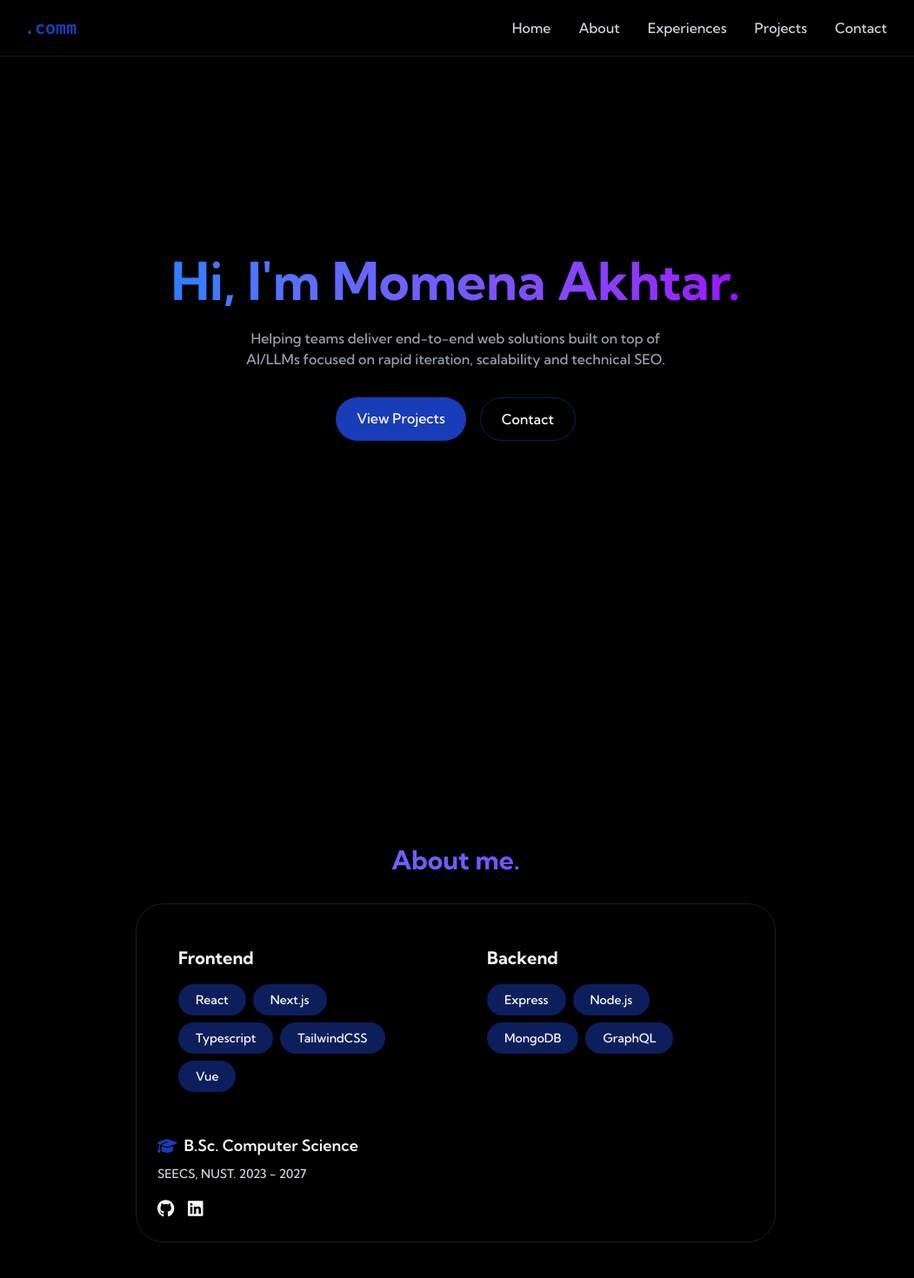
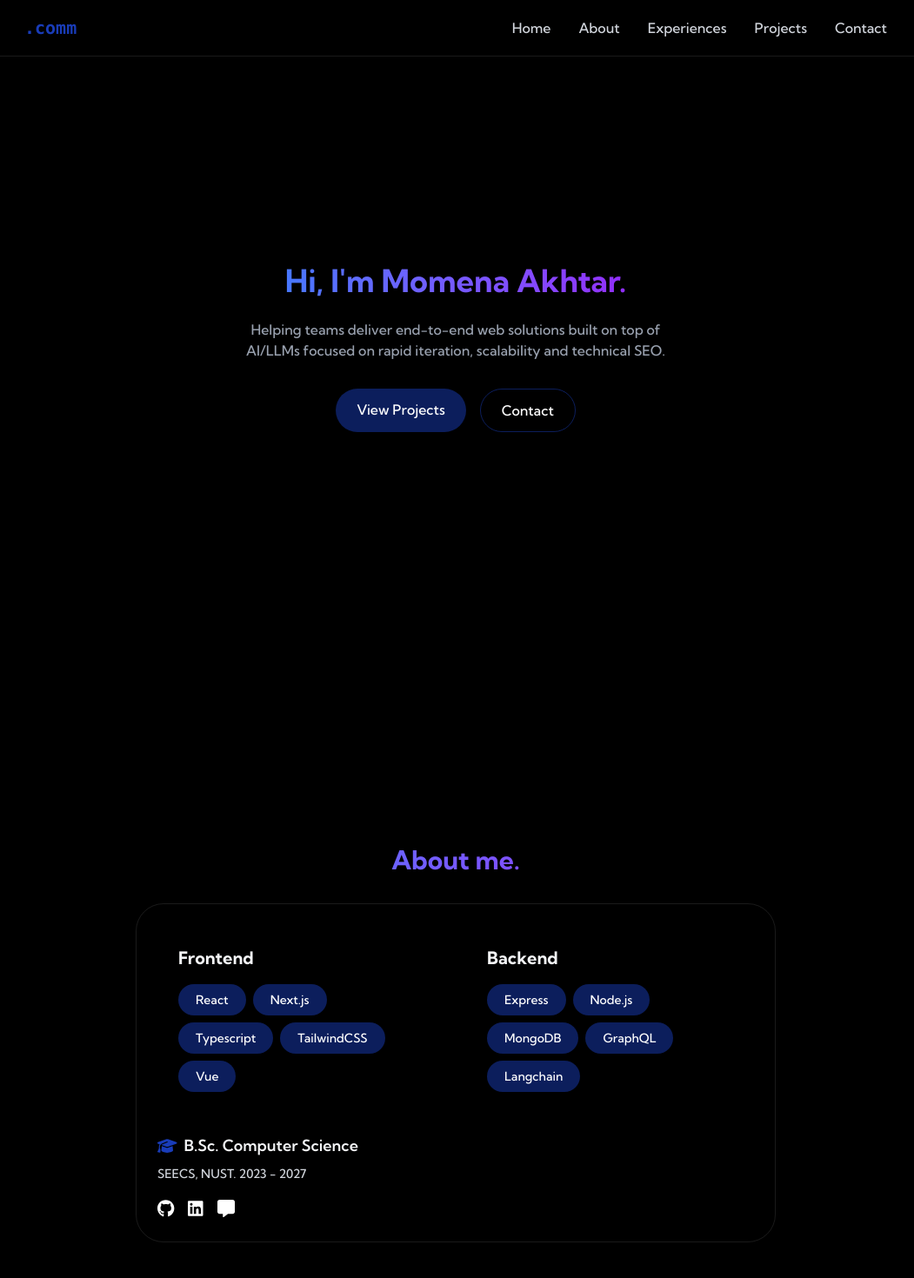
Before and after one commit to Momena-akhtar/momena-in-real-life, a React (Vite) app: page / in a window 1280 px wide. Shown: the top 1470 px of the page at 87% size, without its empty margins (116-1167 px from the left). Built offline with nearby package versions, Linux system fonts and the light colour scheme.

Commit message:
mobile optimization

```diff
--- a/src/components/MobileMenu.tsx
+++ b/src/components/MobileMenu.tsx
@@ -6,7 +6,7 @@ interface MobileMenuProps {
 const MobileMenu = ({ menuOpen, setMenuOpen }: MobileMenuProps) => {
   return (
     <div
-      className={`fixed top-0 left-0 w-full bg-[rgba(10,10,10,0.8)] z-40 flex flex-col items-center justify-center
+      className={`fixed top-0 max-w-screen left-0 w-full bg-[rgba(10,10,10,0.8)] z-40 flex flex-col items-center justify-center
         transition-all duration-300 ease-in-out
         ${
           menuOpen
@@ -17,7 +17,7 @@ const MobileMenu = ({ menuOpen, setMenuOpen }: MobileMenuProps) => {
     >
       <button
         onClick={() => setMenuOpen(false)}
-        className="absolute top-6 right-6 text-white text-3xl focus:outline-none cursor-ponter"
+        className="absolute top-6 right-8 text-white text-2xl focus:outline-none cursor-pointer sm:text-medium"
         aria-label="Close"
       >
         &times;
--- a/src/components/Navbar.tsx
+++ b/src/components/Navbar.tsx
@@ -10,14 +10,14 @@ const Navbar = ({ menuOpen, setMenuOpen }: NavbarProps) => {
     document.body.style.overflow = menuOpen ? "hidden" : "";
   }, [menuOpen]);
   return (
-    <nav className="fixed top-0 w-full z-40 bg-[rgba(10, 10, 10, 0.8)] backdrop-blur-lg border-b border-white/10 shadow-lg">
+    <nav className="fixed top-0 w-full max-w-screen z-40 bg-[rgba(10, 10, 10, 0.8)] backdrop-blur-lg border-b border-white/10 shadow-lg">
       <div className="max-w-5xl mx-auto px-4">
         <div className="flex justify-between items-center h-16">
           <a href="#home" className="font-mono text-xl font-bold text-white ">
             <span className="text-blue-800"> .comm</span>
           </a>
           <div
-            className="w-7 h-5 relative cursor-pointer z-40 md:hidden"
+            className="w-7 h-5 relative cursor-pointer z-40 md:hidden "
            onClick={() => setMenuOpen(!menuOpen)}
 
           >
--- a/src/components/sections/About.tsx
+++ b/src/components/sections/About.tsx
@@ -1,7 +1,7 @@
 import { FontAwesomeIcon } from "@fortawesome/react-fontawesome";
-import { faGraduationCap } from "@fortawesome/free-solid-svg-icons";
+import { faGraduationCap , faMessage} from "@fortawesome/free-solid-svg-icons";
 import { faGithub, faLinkedin } from "@fortawesome/free-brands-svg-icons";
-
+import RevealOnScroll from "../RevealOnScroll";
 const About = () => {
   const frontendSkills = [
     "React",
@@ -10,12 +10,13 @@ const About = () => {
     "TailwindCSS",
     "Vue",
   ];
-  const backendSkills = ["Express", "Node.js", "MongoDB", "GraphQL"];
+  const backendSkills = ["Express", "Node.js", "MongoDB", "GraphQL", "Langchain"];
   return (
     <section
       id="about"
       className="min-h-screen flex items-center justify-center py-20"
     >
+      <RevealOnScroll>
       <div className="max-w-3xl mx-auto px-4">
         <h2 className="text-3xl font-bold mb-8 bg-gradient-to-r from-blue-500 to-purple-600 bg-clip-text text-transparent text-center">
           About me.
@@ -79,12 +80,22 @@ const About = () => {
                 >
                   <FontAwesomeIcon icon={faLinkedin}  />
                 </a>
+                <a
+                  href="https://www.gmail.com/momena.akhtar19@gmail.com"
+                  target="_blank"
+                  rel="noopener noreferrer"
+                  className="text-white text-xl hover:text-blue-800 transition"
+                  aria-label="Email"
+                >
+                  <FontAwesomeIcon icon={faMessage}  />
+                </a>
               </div>
             </div>
           </div>
         </div>
 
       </div>
+      </RevealOnScroll>
     </section>
   );
 };
--- a/src/components/sections/Contact.tsx
+++ b/src/components/sections/Contact.tsx
@@ -30,10 +30,10 @@ const Contact = () => {
   return (
     <section
       id="contact"
-      className="min-h-screen flex items-center justify-center py-10 medium:py-20"
+      className="min-h-screen w-full flex items-center justify-center py-10 medium:py-20"
     >
       <RevealOnScroll>
-        <div className="px-4 w-150">
+        <div className="max-w-[70%] mx-auto px-4 w-150">
           <h2 className="text-3xl font-bold mb-8 bg-gradient-to-r from-blue-500 to-purple-600 bg-clip-text text-transparent text-center">
             Get in touch.
           </h2>
--- a/src/components/sections/Home.tsx
+++ b/src/components/sections/Home.tsx
@@ -3,7 +3,7 @@ const Home = () => {
   return (
     <section id="home" className="min-h-screen flex items-center justify-center relative">
         <RevealOnScroll><div className="text-center z-10 px-4">
-            <h1 className="text-5xl md:text-6xl font-bold mb-6 bg-gradient-to-r
+            <h1 className="text-5xl md:text-4xl font-bold mb-6 bg-gradient-to-r
             bg-clip-text text-transparent
             from-blue-500 to-purple-600 leading-right ">
                 Hi, I'm Momena Akhtar.
@@ -13,7 +13,7 @@ const Home = () => {
             </p>
             <div className="flex justify-center space-x-4">
                 <a href="#projects"
-                className="bg-blue-800 text-white py-3 px-6 rounded-full font-medium transition relative overflow-hidden
+                className="bg-blue-800/50 text-white py-3 px-6 rounded-full font-medium transition relative overflow-hidden
                 hover:-translate-y-0.5 hover:shadow[0_0_15px_rbga(59, 130, 246, 0.4)]"
                 > View Projects </a>
                 <a href="#contact"
```
